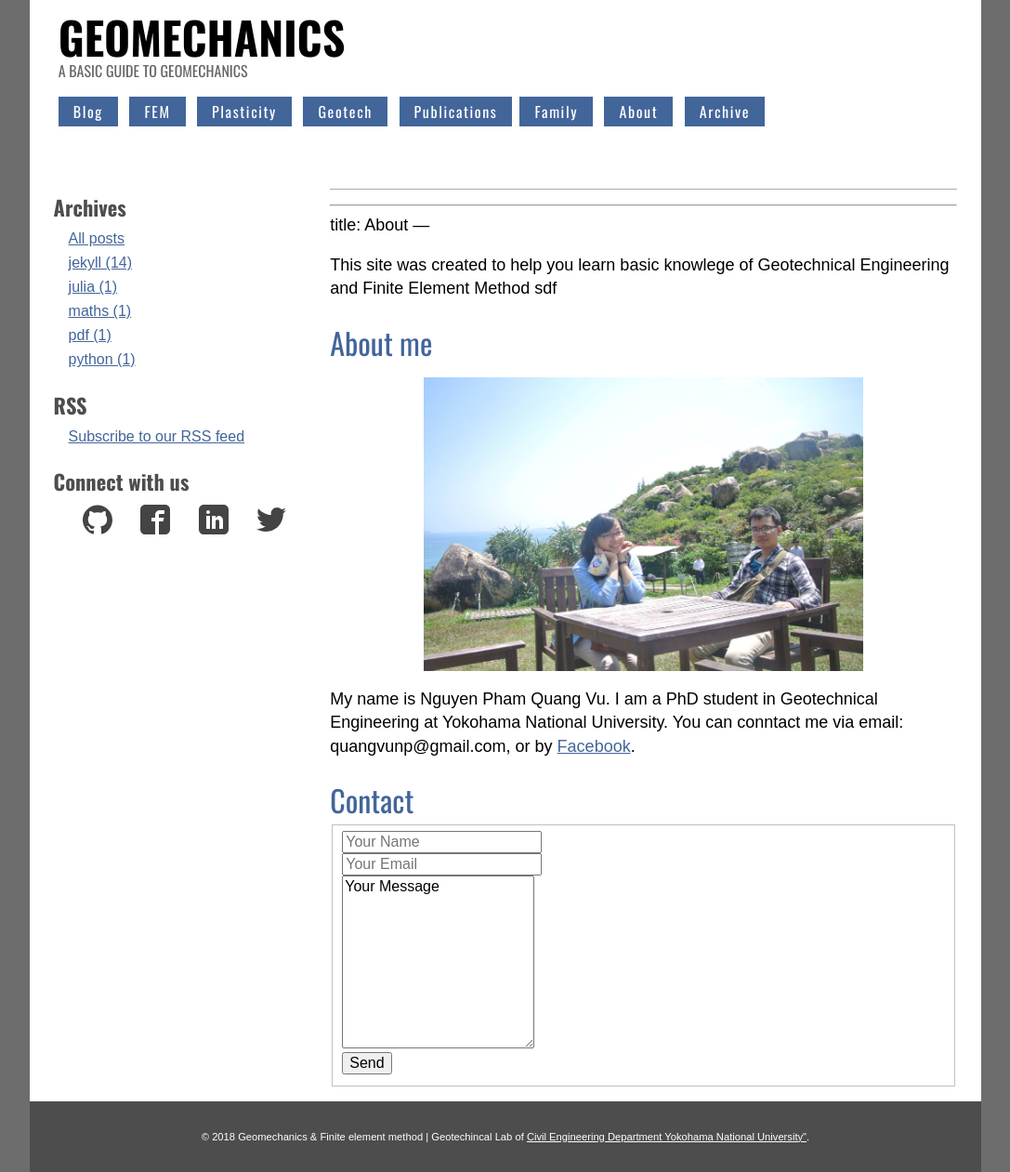
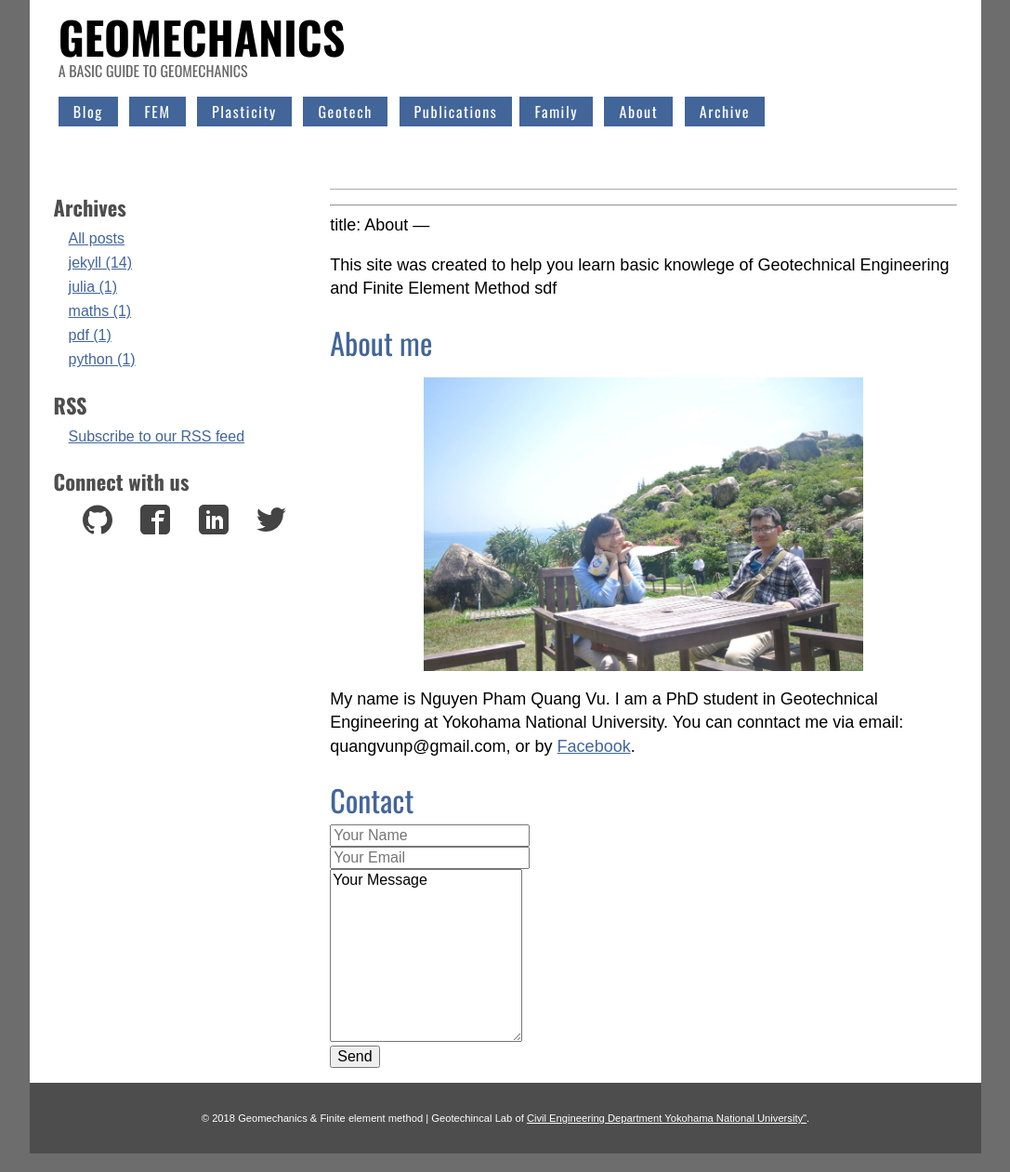
Before and after one commit to quangvunp/geomechanics, a Jekyll site: the page built from about.md, in a window 1280 px wide. Shown: the whole page at 93% size, without its empty margins (96-1183 px from the left). Built offline with Jekyll 4.4.1, drawn with Linux system fonts in a browser that asks for light colours; our own code applies the rules of GitHub Pages for plain Markdown files.

Commit message:
Update about.md

```diff
--- a/about.md
+++ b/about.md
@@ -14,7 +14,7 @@ My name is Nguyen Pham Quang Vu. I am a PhD student in Geotechnical Engineering
 ## Contact
 
 <form class="form-horizontal" action="//formspree.io/youremail@yourweb.com" method="POST">
-<fieldset>
+
   <div class="form-group">
     <input type="text" name="name" placeholder="Your Name">
   </div>
@@ -28,5 +28,5 @@ My name is Nguyen Pham Quang Vu. I am a PhD student in Geotechnical Engineering
     <input type="submit" value="Send">
   </div>
     <input type="text" name="_gotcha" style="display:none" />
-</fieldset>
+
 </form>
```
